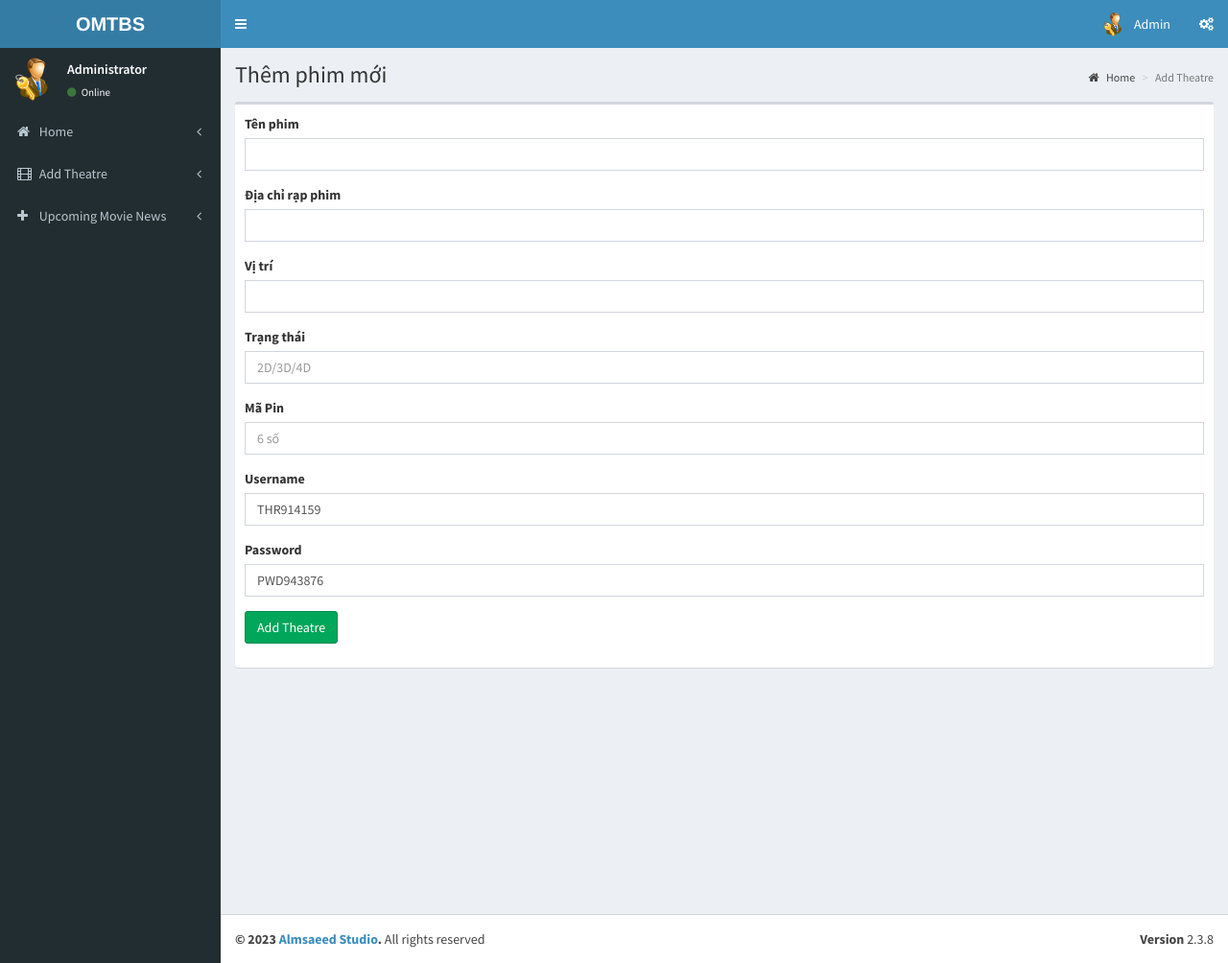
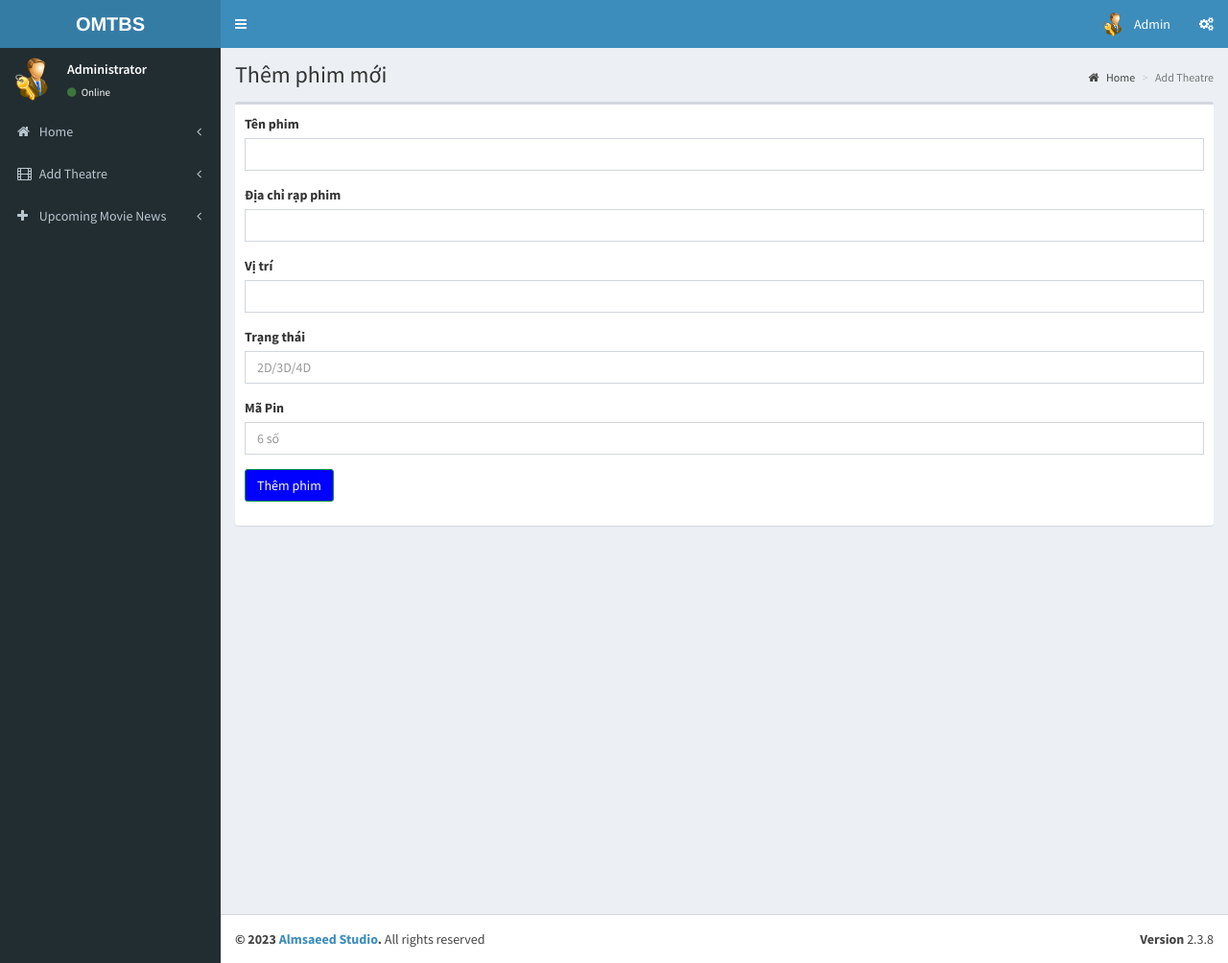
Before and after one commit to NghiaNon/Movie, a PHP site: page /admin/pages/add_theatre.php in a window 1280 px wide. Shown: the whole page at 96% size. Run offline with PHP 8.4, Linux system fonts and the light colour scheme; a user stored in the database is signed in; data comes from the database, SQL or seed files in the repository; some libraries are stand-ins or nearby versions.

Commit message:
change_admin2

```diff
--- a/admin/pages/add_theatre.php
+++ b/admin/pages/add_theatre.php
@@ -65,7 +65,7 @@ include('header.php');
                   goto start;
                 }
               ?>
-              <div class="form-group">
+              <!-- <div class="form-group">
                 <label class="control-label">Username</label>
                 <input type="text" name="username" class="form-control" value="<?php echo $username ?>">
                 <?php $frm->validate("username",array("required","label"=>"Username")); // Validating form using form builder written in form.php ?>
@@ -74,9 +74,9 @@ include('header.php');
                 <label class="control-label">Password</label>
                 <input type="text" name="password" class="form-control" value="<?php echo "PWD".rand(123456,999999);?>">
                 <?php $frm->validate("password",array("required","label"=>"Password")); // Validating form using form builder written in form.php ?>
-              </div>
+              </div> -->
               <div class="form-group">
-                <button class="btn btn-success">Add Theatre</button>
+                <button class="btn btn-success" style="background-color: blue">Thêm phim</button>
               </div>
               <input type="hidden" name="country" class="form-control" id="country">
               <input type="hidden" class="field" id="route" disabled="true">
```
